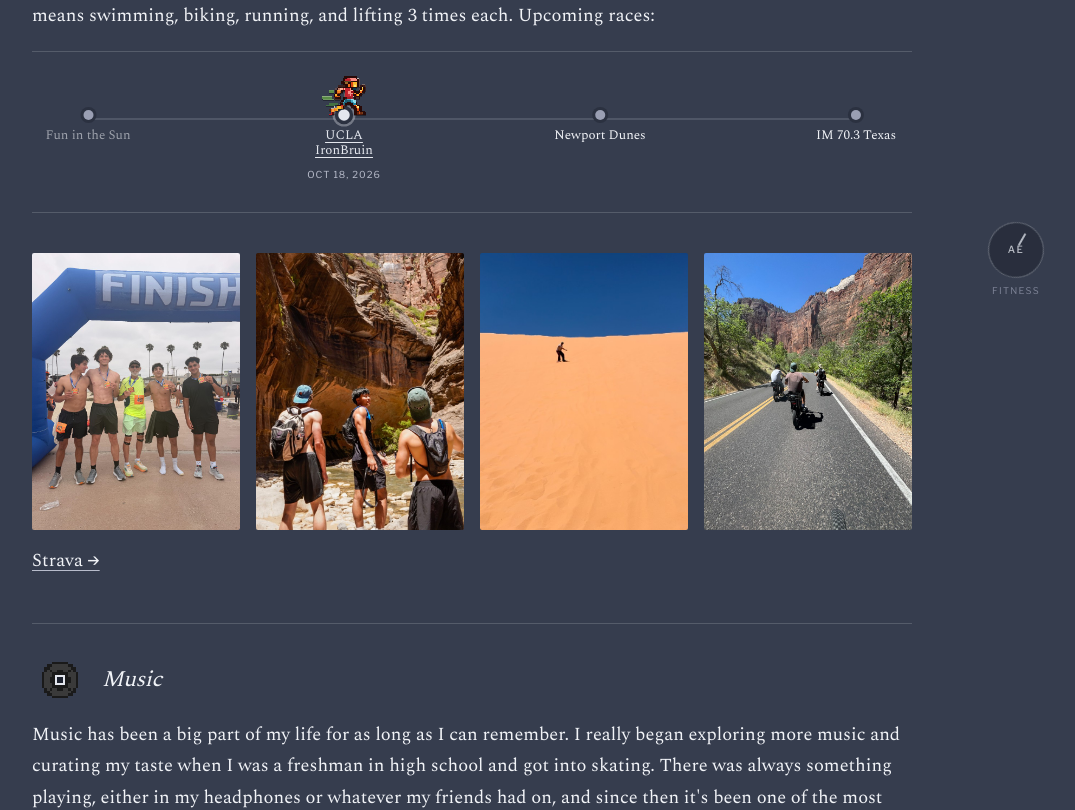
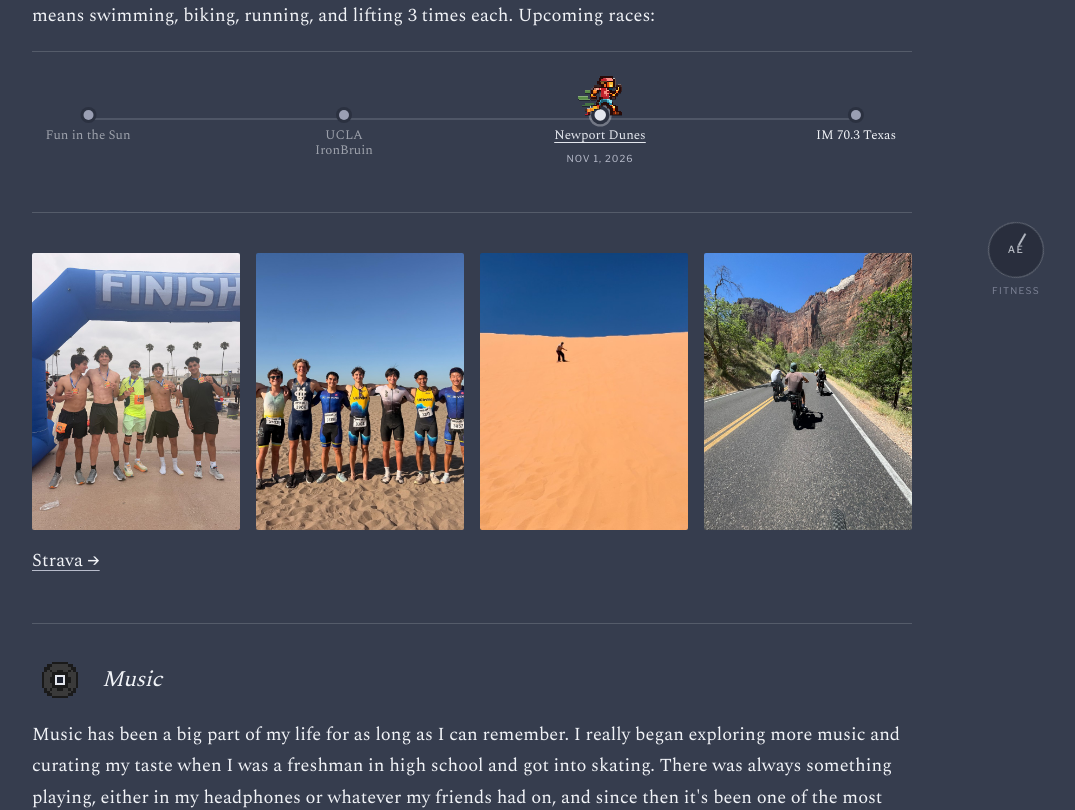
Before and after one commit to alieldaoushyuci/portfolio, a Next.js app: page /about in a window 1280 px wide. Shown: the part 500-1310 px from the top of the page, without its empty margins (168-1243 px from the left). Built offline with nearby package versions, Linux system fonts and the light colour scheme.

Commit message:
Update fitness photo, advance race ticker, and add AGI Strategy certification

```diff
--- a/app/about/page.jsx
+++ b/app/about/page.jsx
@@ -118,8 +118,8 @@ export default function About() {
               <li className="travel-gallery-item">
                 <div className="travel-gallery-photo">
                   <img
-                    src="/fitness/canyon-hike.png"
-                    alt="Hiking through a narrow canyon"
+                    src="/fitness/triathlon-team.jpg"
+                    alt="UC Irvine triathlon team together on the beach after a race"
                     loading="lazy"
                   />
                 </div>
--- a/app/components/RaceTimeline.jsx
+++ b/app/components/RaceTimeline.jsx
@@ -14,6 +14,7 @@ const RACES = [
   {
     id: 'ironbruin',
     name: 'UCLA IronBruin',
+    completed: true,
     dateLabel: 'Oct 18, 2026',
     date: '2026-10-18',
     href: 'https://losangeles.californiatriathlon.org/',
@@ -60,7 +61,7 @@ export default function RaceTimeline() {
       RACES.map((race) => ({
         ...race,
         days: daysUntil(race.date),
-        past: daysUntil(race.date) < 0,
+        past: race.completed || daysUntil(race.date) < 0,
       })),
     []
   );
--- a/app/skills/page.jsx
+++ b/app/skills/page.jsx
@@ -76,6 +76,7 @@ export default function Skills() {
           <div className="skill-group platform">
             <h2>Certifications</h2>
             <ul className="cert-list">
+              <li>AGI Strategy (BlueDot Foundation)</li>
               <li>Future of AI (BlueDot Foundation)</li>
               <li>Networking and Cybersecurity (William S. Hart District)</li>
             </ul>
--- a/src/data/page-updates.js
+++ b/src/data/page-updates.js
@@ -2,10 +2,10 @@
 // Shared styling, builds, and corrections to this footer do not reset dates.
 export const PAGE_UPDATES = {
   '/': '2026-10-09',
-  '/about': '2026-10-09',
+  '/about': '2026-10-18',
   '/education': '2026-10-13',
   '/experience': '2026-10-06',
   '/involvement': '2026-10-13',
   '/projects': '2026-10-06',
-  '/skills': '2026-10-06',
+  '/skills': '2026-10-17',
 };
```
Also changed, not shown: public/fitness/triathlon-team.jpg (added), 34 other files (tests, documents, lock files or other folders).
